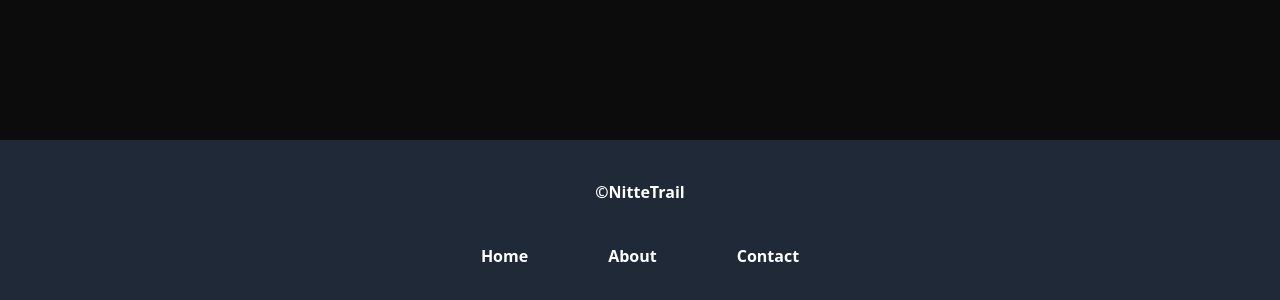
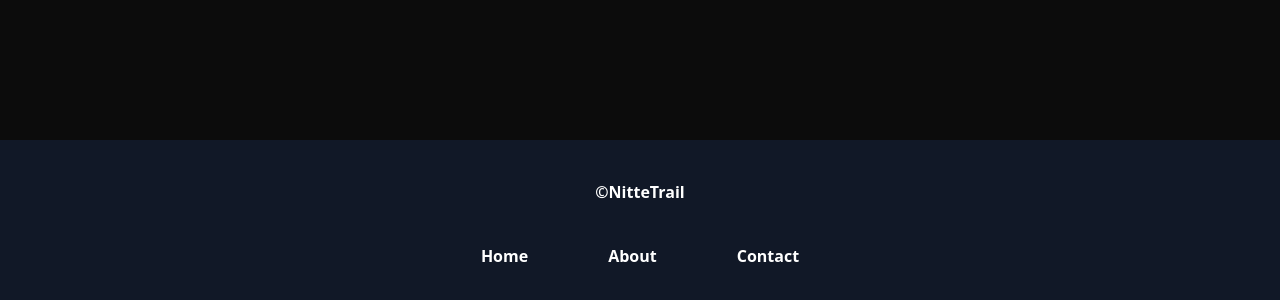
Before and after one commit to satwikrprabhu/NitteTrail, a React (Vite) app: page / in a window 1280 px wide. Shown: the part 900-1200 px from the top of the page. Built offline with nearby package versions, Linux system fonts and the light colour scheme.

Commit message:
fix:footer bgcolor

```diff
--- a/src/components/Footer.jsx
+++ b/src/components/Footer.jsx
@@ -15,7 +15,7 @@ const Footer = () => {
       },
       ];
   return (
-    <footer className='text-center py-10 font-semibold bg-gray-800'>
+    <footer className='text-center py-10 font-semibold bg-gray-900'>
       <p className="text-white">&copy;NitteTrail</p>
       <ul className='flex items-center justify-center space-x-20 mt-10 text-white'>
         {links.map((link)=><li>{link.linkname}</li>)}
```
